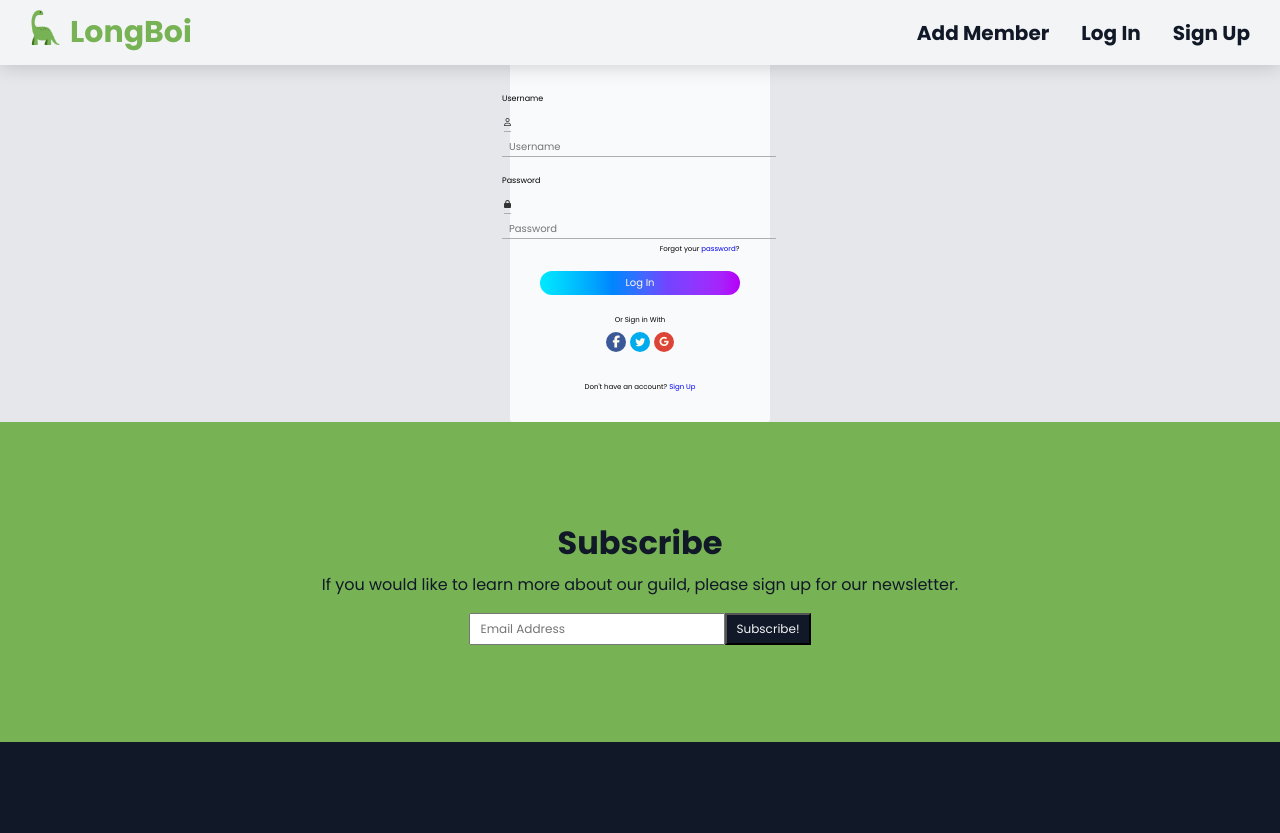
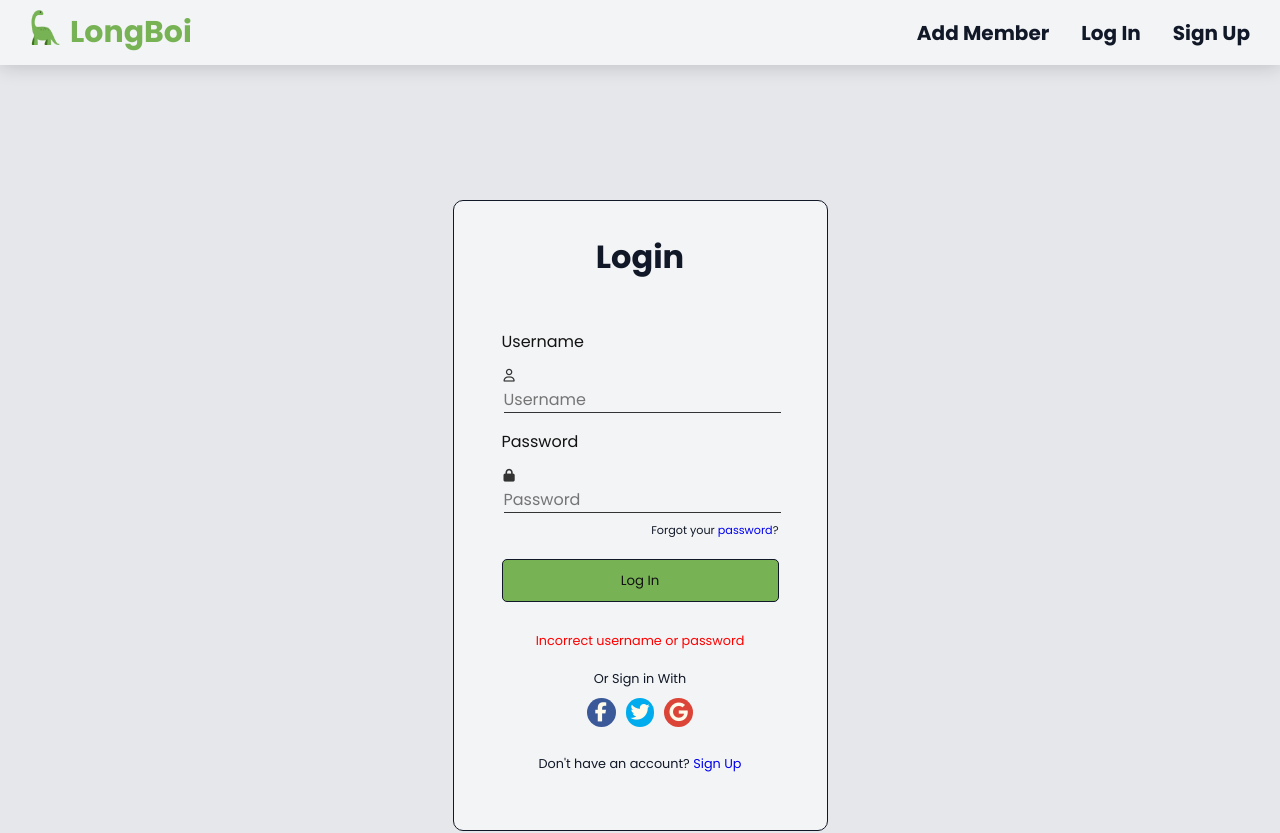
Before and after one commit to peterphan20/Guild-roster, a React (Create React App) app: page /login in a window 1280 px wide. Shown: the top 833 px of the page. Built offline with nearby package versions, Linux system fonts and the light colour scheme.

Commit message:
feat:  refactored signup form

```diff
--- a/src/components/MemberCreationPage.js
+++ b/src/components/MemberCreationPage.js
@@ -106,7 +106,7 @@ const AddContainer = styled.div`
 	flex-direction: column;
 	justify-content: center;
 	align-items: center;
-	padding: 250px 0px 300px 0px;
+	padding: 200px 0px 300px 0px;
 	height: 100%;
 	width: 100%;
 `;
@@ -118,7 +118,7 @@ const AddForm = styled.div`
 	align-items: flex-start;
 	border: 1px solid #111827;
 	border-radius: 10px;
-	padding: 2em 2.5em;
+	padding: 2em 3em;
 	width: clamp(300px, 40vw, 375px);
 
 	h1 {
@@ -145,7 +145,7 @@ const StyledCreationInputField = styled.input`
 	}
 `;
 const StyledAddSubmitBtn = styled.button`
-	background-color: #a66a89;
+	background-color: rgb(119, 178, 85);
 	color: #121212;
 	border: 1px solid #111827;
 	border-radius: 5px;
--- a/src/components/MemberLoginPage.js
+++ b/src/components/MemberLoginPage.js
@@ -3,7 +3,6 @@ import styled from "styled-components";
 import { Link } from "react-router-dom";
 
 import { fetchAuthToken } from "../helpers/auth";
-// import LogoutButton from "./LogoutButton";
 
 const MemberLoginPage = ({ auth, setAuth }) => {
 	const [loginUsername, setLoginUsername] = useState("");
@@ -27,8 +26,7 @@ const MemberLoginPage = ({ auth, setAuth }) => {
 	return (
 		<LoginContainer>
 			<LoginForm>
-				<Loginh1>Login</Loginh1>
-				<div className="input-field">
+				<h1>Login</h1>
 				<LoginLabel htmlFor="login-email">Username</LoginLabel>
 				<IconTextBox>
 					<i className="far fa-user"></i>
@@ -41,8 +39,6 @@ const MemberLoginPage = ({ auth, setAuth }) => {
 						onChange={(e) => setLoginUsername(e.target.value)}
 					/>
 				</IconTextBox>
-				</div>
-				<div className="input-field">
 				<LoginLabel htmlFor="login-password">Password</LoginLabel>
 				<IconTextBox>
 					<i className="fas fa-lock"></i>
@@ -55,7 +51,6 @@ const MemberLoginPage = ({ auth, setAuth }) => {
 						onChange={(e) => setLoginPassword(e.target.value)}
 					/>
 				</IconTextBox>
-				</div>
 				<PasswordForgetLink>
 					Forgot your{" "}
 					<a href="https://github.com/peterphan20" target="_blank" rel="noreferrer">
@@ -63,9 +58,10 @@ const MemberLoginPage = ({ auth, setAuth }) => {
 					</a>
 					?
 				</PasswordForgetLink>
-				<LoginFooter>
 				<LoginBtn onClick={handleLoginAuth}>Log In</LoginBtn>
-					{/* <ResponseText>{auth.username ? "you is signed in" : "you is signed out"}</ResponseText> */}
+				<ResponseText>
+					{auth.username ? "You are signed in" : "Incorrect username or password"}
+				</ResponseText>
 				<IconText>Or Sign in With </IconText>
 				<FooterIcons>
 					<i className="fab fa-facebook-f facebook"></i>
@@ -75,8 +71,6 @@ const MemberLoginPage = ({ auth, setAuth }) => {
 				<SignUp>
 					Don't have an account? <Link to="/signup">Sign Up</Link>
 				</SignUp>
-					{/* <button onClick={handleLogout}>logout</button>*/}
-				</LoginFooter>
 			</LoginForm>
 		</LoginContainer>
 	);
@@ -87,144 +81,102 @@ export default MemberLoginPage;
 const LoginContainer = styled.div`
 	background-color: #e5e7eb;
 	display: flex;
-	justify-content: center;
-	align-items: center;
-	min-height: 100%;
-	min-width: 100%;
-`;
-const LoginForm = styled.div`
-	background-color: #f9fafb;
-	display: flex;
 	flex-direction: column;
 	justify-content: center;
 	align-items: center;
-	border-radius: 3px;
-	width: 260px;
+	padding: 200px 0px 300px 0px;
+	height: 100%;
+	width: 100%;
+`;
+const LoginForm = styled.div`
+	background-color: #f3f4f6;
+	color: #111827;
+	display: flex;
+	flex-direction: column;
+	align-items: flex-start;
+	border: 1px solid #111827;
+	border-radius: 10px;
+	padding: 2em 3em;
+	width: clamp(300px, 40vw, 375px);
 
 	a {
 		text-decoration: none;
 	}
-`;
-const Loginh1 = styled.h1`
-	font-size: 20px;
+	h1 {
+		font-size: 2em;
 		font-weight: 700;
-	margin-top: 35px;
-	margin-bottom: 10px;
+		align-self: center;
+		margin-bottom: 1em;
+	}
 `;
 const LoginLabel = styled.label`
-	font-size: 8px;
-	font-weight: 400;
-	display: block;
-	margin-top: 18px;
-	margin-bottom: 2px;
+	color: #121212;
+	padding: 1em 0 0.5em 0;
 `;
 const LoginInputField = styled.input`
 	background: transparent;
-	color: #333333;
-	font-size: 10px;
+	font-size: 1em;
 	border: none;
 	outline: none;
-	padding: 3px 65px 0px 7px;
 `;
 const IconTextBox = styled.div`
-	margin: 0 0.125em;
 	display: inline;
 	border: none;
 	outline: none;
-	border-bottom: 1px solid #adadad;
+	border-bottom: 1px solid #333;
+	margin: 0 0.125em;
+	width: 100%;
 	vertical-align: baseline;
 
 	i {
-		font-size: 8px;
 		color: #333333;
+		font-size: 0.8em;
+		padding-right: 0.5em;
 	}
 `;
 const PasswordForgetLink = styled.p`
-	font-size: 7px;
-	margin-left: 17em;
-	margin-top: 5px;
-	margin-bottom: 17px;
-`;
-const LoginFooter = styled.div`
-	display: flex;
-	flex-direction: column;
-	justify-content: center;
-	align-items: center;
+	font-size: 0.7em;
+	align-self: flex-end;
+	padding-top: 0.8em;
 `;
 const LoginBtn = styled.button`
-	background-image: linear-gradient(
-		to right,
-		#00e9ff,
-		#00d4ff,
-		#00bcff,
-		#00a3ff,
-		#0085ff,
-		#2775ff,
-		#4e60ff,
-		#7244ff,
-		#853cfe,
-		#9731fd,
-		#a722fb,
-		#b700f8
-	);
-	color: #fffae9;
-	font-size: 10px;
-	font-weight: 400;
-	border: none;
-	outline: none;
-	border-radius: 15px;
-	width: 20em;
-	height: 2.4em;
-	transition: background-image 0.3s ease;
+	background-color: rgb(119, 178, 85);
+	color: #121212;
+	border: 1px solid #111827;
+	border-radius: 5px;
+	padding: 0.8em;
+	margin: 1.5em 0;
+	width: 100%;
 	cursor: pointer;
-	&:hover {
-		background-image: linear-gradient(
-			to left,
-			#00e9ff,
-			#00d4ff,
-			#00bcff,
-			#00a3ff,
-			#0085ff,
-			#2775ff,
-			#4e60ff,
-			#7244ff,
-			#853cfe,
-			#9731fd,
-			#a722fb,
-			#b700f8
-		);
-	}
 `;
-// const ResponseText = styled.p`
-// 	font-size: 8px;
-// 	color: red;
-// 	margin-top: 10px;
-// `;
+const ResponseText = styled.p`
+	color: red;
+	font-size: 0.8em;
+	align-self: center;
+	margin-top: 10px;
+`;
 const IconText = styled.p`
-	font-size: 7px;
-	font-weight: 400;
-	margin-top: 20px;
+	font-size: 0.8em;
+	align-self: center;
+	margin: 20px 0 10px 0;
 `;
 const FooterIcons = styled.div`
 	display: flex;
 	flex-direction: row;
 	justify-content: center;
-	align-items: center;
+	align-self: center;
+	gap: 10px;
 
 	i {
 		color: #fffae9;
-		margin-top: 7px;
-		margin-left: 2px;
-		margin-right: 2px;
 	}
 	.facebook {
 		background-color: rgb(59, 89, 152);
-		font-size: 12px;
+		font-size: 1.2em;
 		border-radius: 50%;
-		width: 20px;
-		height: 20px;
-		padding-top: 4px;
-		padding-left: 6.4px;
+		width: 1.5em;
+		height: 1.5em;
+		padding: 5px 0px 0px 8px;
 		transition: 0.1s ease-in;
 		cursor: pointer;
 	}
@@ -234,12 +186,11 @@ const FooterIcons = styled.div`
 	}
 	.twitter {
 		background-color: rgb(0, 172, 238);
-		font-size: 10px;
+		font-size: 1.2em;
 		border-radius: 50%;
-		width: 20px;
-		height: 20px;
-		padding-top: 5px;
-		padding-left: 5.3px;
+		width: 1.5em;
+		height: 1.5em;
+		padding: 5px 0px 0px 5px;
 		transition: 0.1s ease-in;
 		cursor: pointer;
 	}
@@ -249,24 +200,22 @@ const FooterIcons = styled.div`
 	}
 	.google {
 		background-color: rgb(219 68 55);
-		font-size: 9.5px;
+		font-size: 1.2em;
 		border-radius: 50%;
-		width: 20px;
-		height: 20px;
-		padding-top: 5.3px;
-		padding-left: 5.6px;
+		width: 1.5em;
+		height: 1.5em;
+		padding: 5px 0px 0px 5px;
 		transition: 0.1s ease-in;
 		cursor: pointer;
 	}
 	.google:hover {
 		background-color: #212529;
-		transform: scale(1.14);
+		transform: scale(1.2);
 	}
 `;
 const SignUp = styled.div`
-	font-size: 7px;
-	font-weight: 400;
+	font-size: 0.8em;
+	align-self: center;
 	padding-top: 15px;
-	margin-top: 15px;
-	margin-bottom: 30px;
+	margin: 1em 0 2em 0;
 `;
--- a/src/components/MemberSignupPage.js
+++ b/src/components/MemberSignupPage.js
@@ -1,6 +1,7 @@
 import React, { useState } from "react";
 import styled from "styled-components";
 import { Link } from "react-router-dom";
+import { createAuthToken } from "../helpers/auth";
 
 const MemberSignupPage = () => {
 	const [signupEmail, setSignupEmail] = useState("");
@@ -8,15 +9,15 @@ const MemberSignupPage = () => {
 	const [signupUsername, setSignupUsername] = useState("");
 	const [signupPassword, setSignupPassword] = useState("");
 
-	const handleSignupAuth = () => {
-		console.log("hello");
+	const handleSignupAuth = async () => {
+		const response = await createAuthToken(signupName, signupUsername, setSignupPassword);
+		console.log(response);
 	};
 
 	return (
 		<SignupContainer>
 			<SignupForm>
-				<Signuph1>Sign Up</Signuph1>
-				<div className="input-field">
+				<h1>Sign Up</h1>
 				<SignupLabel htmlFor="signup-email">Email Address</SignupLabel>
 				<IconTextBox>
 					<i className="fas fa-inbox"></i>
@@ -24,13 +25,11 @@ const MemberSignupPage = () => {
 						type="email"
 						id="signup-email"
 						placeholder="Email Address"
-							required
 						value={signupEmail}
 						onChange={(e) => setSignupEmail(e.target.value)}
+						required
 					/>
 				</IconTextBox>
-				</div>
-				<div className="input-field">
 				<SignupLabel htmlFor="signup-email">Full Name</SignupLabel>
 				<IconTextBox>
 					<i className="fas fa-user-circle"></i>
@@ -38,13 +37,11 @@ const MemberSignupPage = () => {
 						type="text"
 						id="signup-email"
 						placeholder="Full Name"
-							required
 						value={signupName}
 						onChange={(e) => setSignupName(e.target.value)}
+						required
 					/>
 				</IconTextBox>
-				</div>
-				<div className="input-field">
 				<SignupLabel htmlFor="signup-username">Username</SignupLabel>
 				<IconTextBox>
 					<i className="far fa-user"></i>
@@ -52,27 +49,23 @@ const MemberSignupPage = () => {
 						type="text"
 						id="signup-username"
 						placeholder="Username"
-							required
 						value={signupUsername}
 						onChange={(e) => setSignupUsername(e.target.value)}
+						required
 					/>
 				</IconTextBox>
-				</div>
-				<div className="input-field">
 				<SignupLabel htmlFor="signup-password">Password</SignupLabel>
-					<IconTextBox className="icon-textbox">
+				<IconTextBox>
 					<i className="fas fa-lock"></i>
 					<SignupInputField
 						type="password"
 						id="signup-password"
 						placeholder="Password"
-							required
 						value={signupPassword}
 						onChange={(e) => setSignupPassword(e.target.value)}
+						required
 					/>
 				</IconTextBox>
-				</div>
-				<SignupFooter>
 				<SignupBtn onClick={handleSignupAuth}>Log In</SignupBtn>
 				<IconText>Or sign up with </IconText>
 				<FooterIcons>
@@ -83,7 +76,6 @@ const MemberSignupPage = () => {
 				<Login>
 					Already have an account? <Link to="/login">Login</Link>
 				</Login>
-				</SignupFooter>
 			</SignupForm>
 		</SignupContainer>
 	);
@@ -94,130 +86,97 @@ export default MemberSignupPage;
 const SignupContainer = styled.div`
 	background-color: #e5e7eb;
 	display: flex;
-	justify-content: center;
-	align-items: center;
-	min-height: 100%;
-	min-width: 100%;
-`;
-const SignupForm = styled.div`
-	background-color: #f9fafb;
-	display: flex;
 	flex-direction: column;
 	justify-content: center;
 	align-items: center;
-	border-radius: 4px;
-	width: 260px;
+	padding: 150px 0px 300px 0px;
+	height: 100%;
+	width: 100%;
 `;
-const Signuph1 = styled.h1`
-	font-size: 20px;
-	font-weight: 600;
-	margin-top: 35px;
-	margin-bottom: 10px;
+const SignupForm = styled.div`
+	background-color: #f3f4f6;
+	color: #111827;
+	display: flex;
+	flex-direction: column;
+	align-items: flex-start;
+	border: 1px solid #111827;
+	border-radius: 10px;
+	padding: 2em 3em;
+	width: clamp(300px, 40vw, 375px);
+
+	a {
+		text-decoration: none;
+	}
+	h1 {
+		font-size: 2em;
+		font-weight: 700;
+		align-self: center;
+		margin-bottom: 1em;
+	}
 `;
 const SignupLabel = styled.label`
-	font-size: 8px;
-	font-weight: 400;
-	display: block;
-	margin-top: 18px;
-	margin-bottom: 2px;
+	color: #121212;
+	padding: 1em 0 0.5em 0;
 `;
 const SignupInputField = styled.input`
 	background: transparent;
-	color: #333333;
-	font-size: 10px;
+	font-size: 1em;
 	border: none;
 	outline: none;
-	padding: 3px 65px 0px 7px;
 `;
 const IconTextBox = styled.div`
-	margin: 0 0.125em;
 	display: inline;
 	border: none;
 	outline: none;
-	border-bottom: 1px solid #adadad;
+	border-bottom: 1px solid #333;
+	margin: 0 0.125em;
+	width: 100%;
 	vertical-align: baseline;
 
 	i {
-		font-size: 8px;
 		color: #333333;
+		font-size: 0.8em;
+		padding-right: 0.5em;
 	}
 `;
-const SignupFooter = styled.div`
-	display: flex;
-	flex-direction: column;
-	justify-content: center;
-	align-items: center;
+const SignupBtn = styled.button`
+	background-color: rgb(119, 178, 85);
+	color: #121212;
+	border: 1px solid #111827;
+	border-radius: 5px;
+	padding: 0.8em;
+	margin: 1.5em 0;
+	width: 100%;
+	cursor: pointer;
 `;
-const SignupBtn = styled.button`
-	background-image: linear-gradient(
-		to right,
-		#00e9ff,
-		#00d4ff,
-		#00bcff,
-		#00a3ff,
-		#0085ff,
-		#2775ff,
-		#4e60ff,
-		#7244ff,
-		#853cfe,
-		#9731fd,
-		#a722fb,
-		#b700f8
-	);
-	color: #fffae9;
-	font-size: 10px;
-	font-weight: 400;
-	border: none;
-	outline: none;
-	border-radius: 15px;
-	margin-top: 18px;
-	width: 20em;
-	height: 2.4em;
-	transition: background-image 0.3s ease;
-	cursor: pointer;
-	&:hover {
-		background-image: linear-gradient(
-			to left,
-			#00e9ff,
-			#00d4ff,
-			#00bcff,
-			#00a3ff,
-			#0085ff,
-			#2775ff,
-			#4e60ff,
-			#7244ff,
-			#853cfe,
-			#9731fd,
-			#a722fb,
-			#b700f8
-		);
-	}
+const ResponseText = styled.p`
+	color: red;
+	font-size: 0.8em;
+	align-self: center;
+	margin-top: 10px;
 `;
 const IconText = styled.p`
-	font-size: 7px;
-	font-weight: 400;
-	margin-top: 20px;
+	font-size: 0.8em;
+	align-self: center;
+	margin: 20px 0 10px 0;
 `;
 const FooterIcons = styled.div`
 	display: flex;
 	flex-direction: row;
 	justify-content: center;
-	align-items: center;
+	align-self: center;
+	gap: 10px;
 
 	i {
 		color: #fffae9;
-		margin-top: 7px;
-		margin-left: 2px;
-		margin-right: 2px;
 	}
 	.facebook {
 		background-color: rgb(59, 89, 152);
-		font-size: 12px;
+		font-size: 1.2em;
 		border-radius: 50%;
-		width: 20px;
-		height: 20px;
-		padding-top: 4px;
-		padding-left: 6.4px;
+		width: 1.5em;
+		height: 1.5em;
+		padding: 5px 0px 0px 8px;
 		transition: 0.1s ease-in;
 		cursor: pointer;
 	}
@@ -227,12 +186,11 @@ const FooterIcons = styled.div`
 	}
 	.twitter {
 		background-color: rgb(0, 172, 238);
-		font-size: 10px;
+		font-size: 1.2em;
 		border-radius: 50%;
-		width: 20px;
-		height: 20px;
-		padding-top: 5px;
-		padding-left: 5.3px;
+		width: 1.5em;
+		height: 1.5em;
+		padding: 5px 0px 0px 5px;
 		transition: 0.1s ease-in;
 		cursor: pointer;
 	}
@@ -242,24 +200,22 @@ const FooterIcons = styled.div`
 	}
 	.google {
 		background-color: rgb(219 68 55);
-		font-size: 9.5px;
+		font-size: 1.2em;
 		border-radius: 50%;
-		width: 20px;
-		height: 20px;
-		padding-top: 5.3px;
-		padding-left: 5.6px;
+		width: 1.5em;
+		height: 1.5em;
+		padding: 5px 0px 0px 5px;
 		transition: 0.1s ease-in;
 		cursor: pointer;
 	}
 	.google:hover {
 		background-color: #212529;
-		transform: scale(1.14);
+		transform: scale(1.2);
 	}
 `;
 const Login = styled.div`
-	font-size: 7px;
-	font-weight: 400;
+	font-size: 0.8em;
+	align-self: center;
 	padding-top: 15px;
-	margin-top: 15px;
-	margin-bottom: 30px;
+	margin: 1em 0 2em 0;
 `;
```
Also changed, not shown: src/components/MemberEditPage.js (+6 -6 lines), src/helpers/auth.js (+15 -0 lines). Lines whose indentation alone changed are shown as unchanged.
